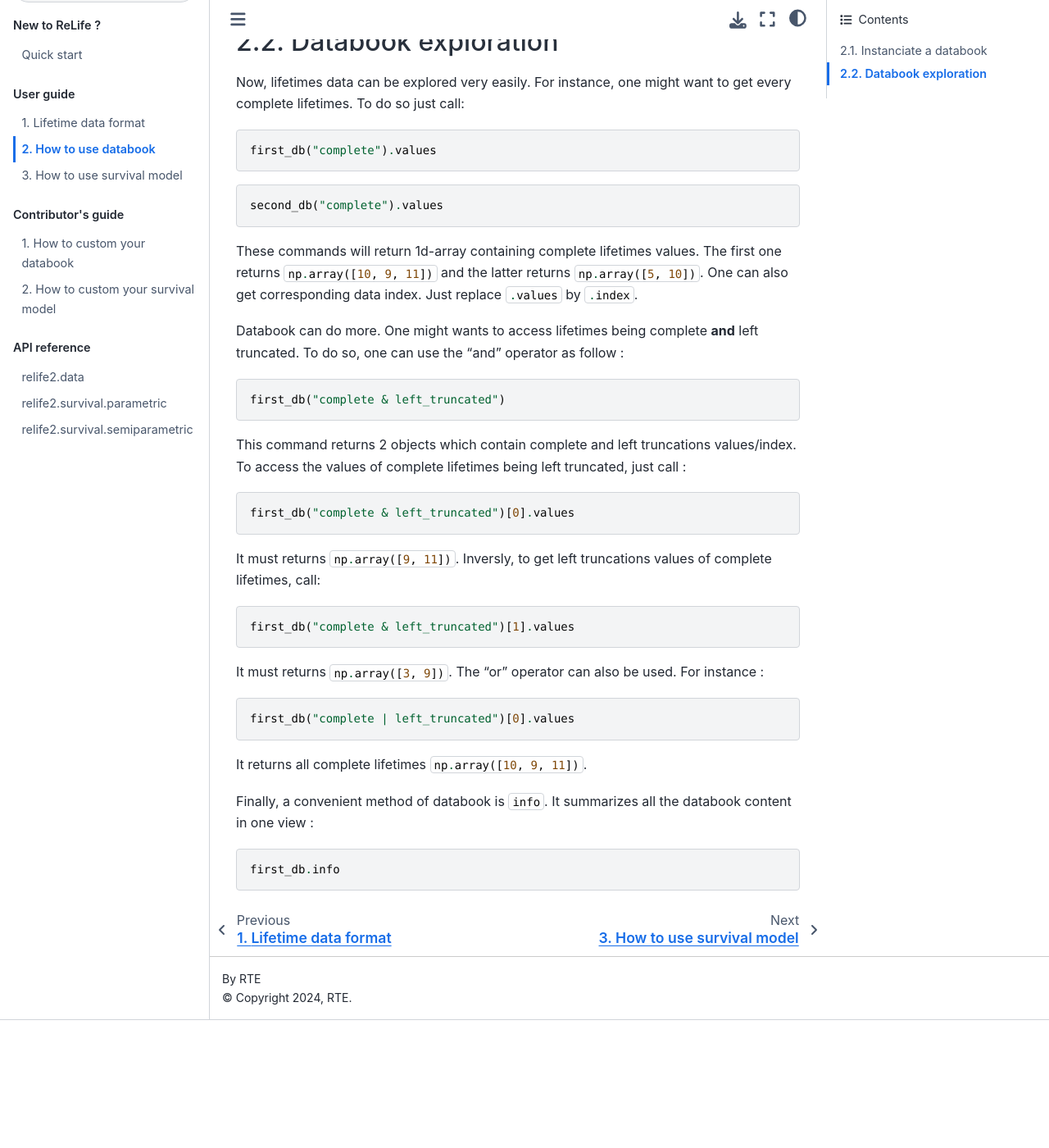
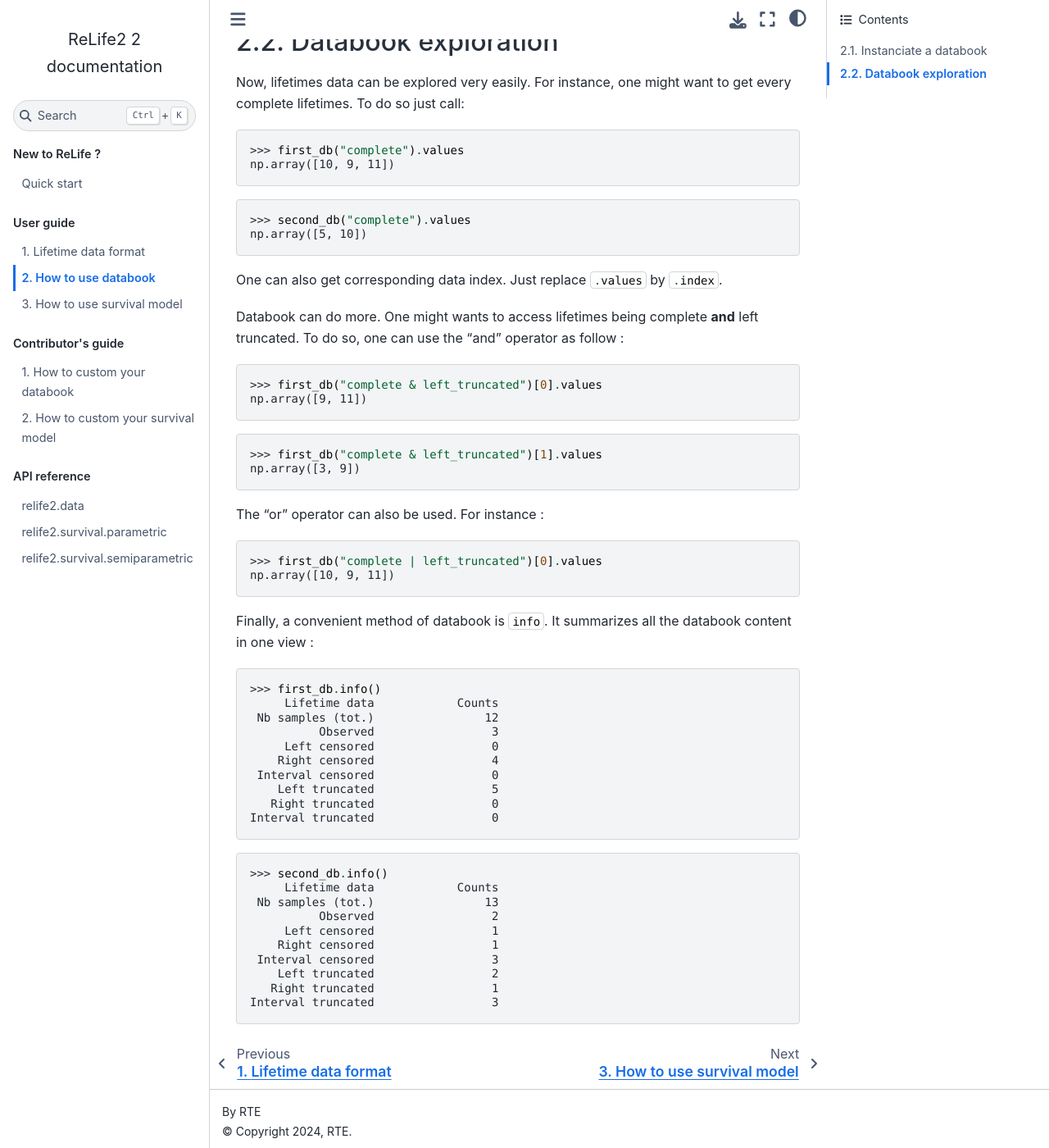
Before and after one commit to rte-france/relife, a Sphinx documentation site: the page built from sphinx_docs/source/get_started/data.rst, in a window 1280 px wide and 1400 px high, scrolled down 1093 px. Shown: the whole window at 82% size. Built offline with Sphinx 7.4.7 and the Sphinx Book theme 1.1.4, drawn with Linux system fonts in a browser that asks for light colours; before the commit the page ends 2337 px from its top, so only the background shows below that; some of the changed text lies outside the part shown.

Commit message:
Adding docs

```diff
--- a/sphinx_docs/source/get_started/data.rst
+++ b/sphinx_docs/source/get_started/data.rst
@@ -23,16 +23,16 @@
     from relife2.data import databook
 
     first_db = databook(
-        observed_lifetimes = 1d_data["observed_lifetimes"],
-        right_censored_indicators = 1d_data["event"] == 0,
-        complete_indicators = 1d_data["event"] == 1,
-        entry = 1d_data["entry"],
+        observed_lifetimes = first_data["observed_lifetimes"],
+        right_censored_indicators = first_data["event"] == 0,
+        complete_indicators = first_data["event"] == 1,
+        entry = first_data["entry"],
     )
 
     second_db = databook(
-        observed_lifetimes = 2d_data["observed_lifetimes"],
-        entry = 2d_data["entry"],
-        departure = 2d_data["departure"],
+        observed_lifetimes = second_data["observed_lifetimes"],
+        entry = second_data["entry"],
+        departure = second_data["departure"],
     )
 
 As mentionned before, with 1d-array lifetimes, censored lifetimes must be explicitly
@@ -45,52 +45,49 @@
 Now, lifetimes data can be explored very easily. For instance, one might want to get every
 complete lifetimes. To do so just call:
 
-.. code-block:: python
+>>> first_db("complete").values
+np.array([10, 9, 11])
 
-    first_db("complete").values
+>>> second_db("complete").values
+np.array([5, 10])
 
-.. code-block:: python
-
-    second_db("complete").values
-
-
-These commands will return 1d-array containing complete lifetimes values. The first one
-returns :python:`np.array([10, 9, 11])` and the latter returns :python:`np.array([5, 10])`.
 One can also get corresponding data index. Just replace :python:`.values` by :python:`.index`.
 
 Databook can do more. One might wants to access lifetimes being complete **and** left truncated.
 To do so, one can use the "and" operator as follow :
 
-.. code-block:: python
+>>> first_db("complete & left_truncated")[0].values
+np.array([9, 11])
 
-    first_db("complete & left_truncated")
+>>> first_db("complete & left_truncated")[1].values
+np.array([3, 9])
 
-This command returns 2 objects which contain complete and left truncations values/index.
-To access the values of complete lifetimes being left truncated, just call :
+The "or" operator can also be used. For instance :
 
-.. code-block:: python
-
-    first_db("complete & left_truncated")[0].values
-
-It must returns :python:`np.array([9, 11])`. Inversly, to get left truncations values of
-complete lifetimes, call:
-
-.. code-block:: python
-
-    first_db("complete & left_truncated")[1].values
-
-It must returns :python:`np.array([3, 9])`. The "or" operator can also be used. For instance :
-
-.. code-block:: python
-
-    first_db("complete | left_truncated")[0].values
-
-
-It returns all complete lifetimes :python:`np.array([10, 9, 11])`.
+>>> first_db("complete | left_truncated")[0].values
+np.array([10, 9, 11])
 
 Finally, a convenient method of databook is :python:`info`. It summarizes all the databook
 content in one view :
 
-.. code-block:: python
+>>> first_db.info()
+     Lifetime data            Counts
+ Nb samples (tot.)                12
+          Observed                 3
+     Left censored                 0
+    Right censored                 4
+ Interval censored                 0
+    Left truncated                 5
+   Right truncated                 0
+Interval truncated                 0
 
-    first_db.info
+>>> second_db.info()
+     Lifetime data            Counts
+ Nb samples (tot.)                13
+          Observed                 2
+     Left censored                 1
+    Right censored                 1
+ Interval censored                 3
+    Left truncated                 2
+   Right truncated                 1
+Interval truncated                 3
--- a/sphinx_docs/source/get_started/data_collect.rst
+++ b/sphinx_docs/source/get_started/data_collect.rst
@@ -19,13 +19,13 @@
 
     import numpy as np
 
-    1d_data = {
+    first_data = {
         "observed_lifetimes": np.array([10, 11, 9, 10, 12, 13, 11]),
         "event": np.array([1, 0, 1, 0, 0, 0, 1]),
         "entry": np.array([0, 0, 3, 5, 3, 1, 9]),
     }
 
-    2d_data = {
+    second_data = {
         "observed_lifetimes": np.array(
             [[1, 2], [0, 4], [5, 5], [7, np.inf], [10, 10], [2, 10], [10, 11]]
         ),
@@ -34,7 +34,7 @@
     }
 
 
-As you see :python:`1d_data` and :python:`2d_data` only differs in the shape of
+As you see :python:`first_data` and :python:`second_data` only differs in the shape of
 :python:`observed_lifetimes`. The advantage of 2d-array observed lifetimes is that this
 data format inherently carries censorship information whereas with 1d-array, one must
 add indicators of censorship (here it is handled by :python:`event` array).
```
